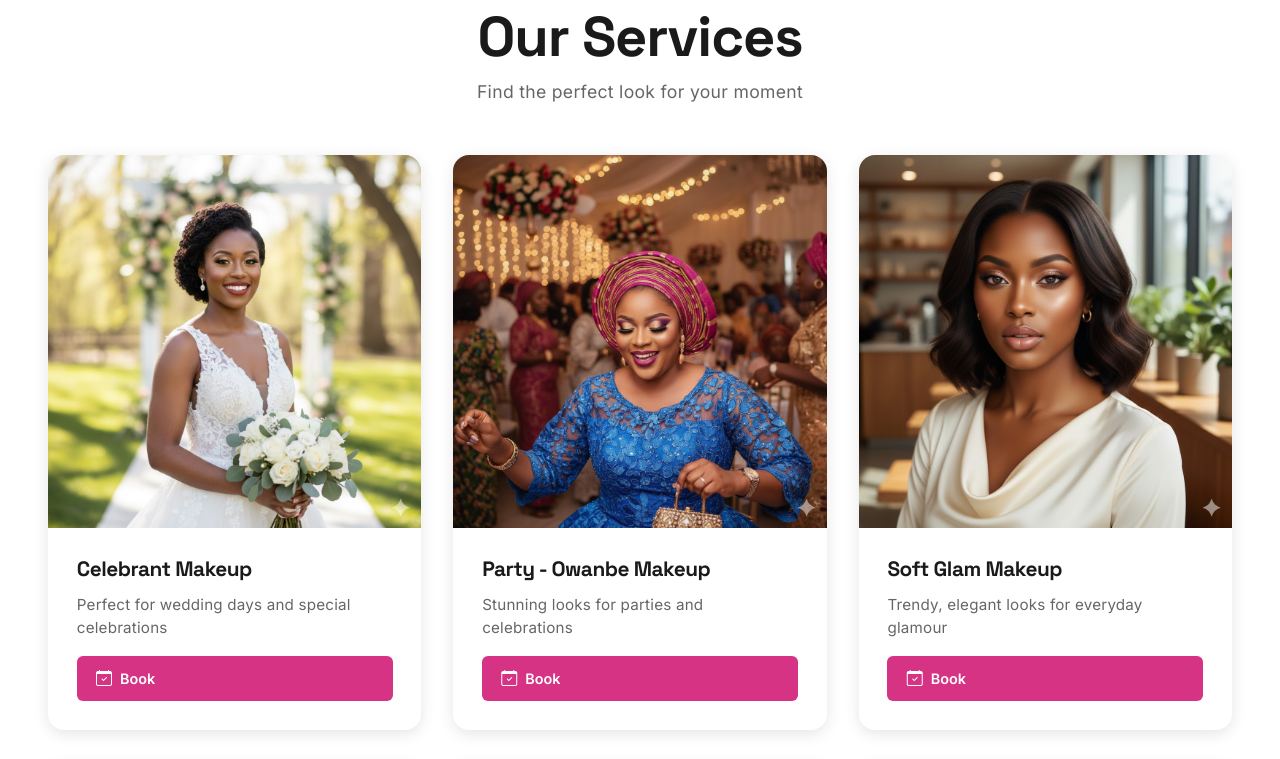
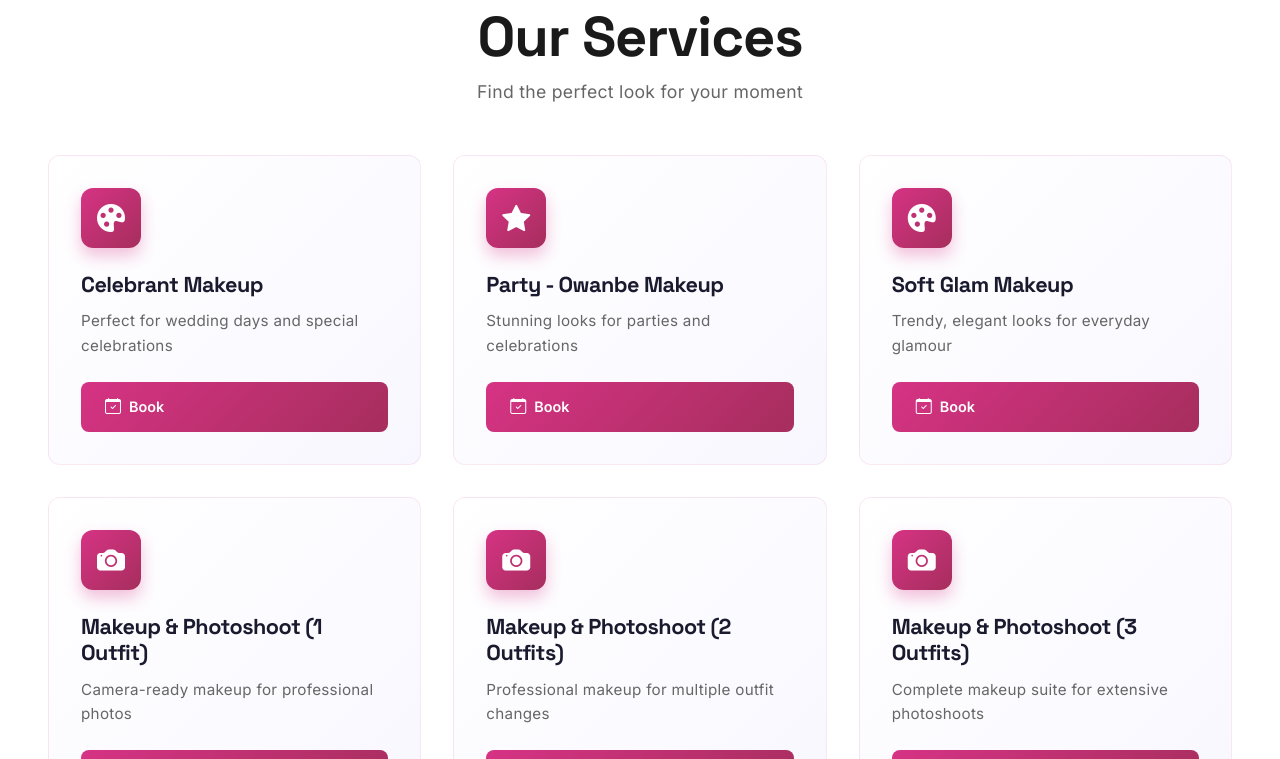
Before and after one commit to femithetechguy/glamorbybee, a plain HTML site: page index.html in a window 1280 px wide. Shown: the part 986-1745 px from the top of the page. Drawn offline with nearby package versions, Linux system fonts and the light colour scheme.

Commit message:
updated services from image to icon and animation

```diff
--- a/css/styles.css
+++ b/css/styles.css
@@ -449,116 +449,121 @@ p {
 }
 
 .service-card {
-    background: #fff;
-    border: none;
-    border-radius: var(--radius);
+    position: relative;
+    background: linear-gradient(135deg, #ffffff 0%, #f8f7ff 100%);
+    border-radius: 12px;
+    padding: 2rem;
+    border: 1px solid rgba(214, 51, 132, 0.1);
     overflow: hidden;
-    transition: all 0.3s cubic-bezier(0.4, 0, 0.2, 1);
+    transition: all 0.4s cubic-bezier(0.25, 0.46, 0.45, 0.94);
     cursor: pointer;
-    box-shadow: 0 4px 15px rgba(0, 0, 0, 0.1);
     display: flex;
     flex-direction: column;
     height: 100%;
-    position: relative;
 }
 
 .service-card::before {
     content: '';
     position: absolute;
     top: 0;
-    left: 0;
-    right: 0;
-    bottom: 0;
-    background: linear-gradient(135deg, rgba(214, 51, 132, 0.08) 0%, rgba(111, 66, 193, 0.08) 100%);
-    opacity: 0;
-    transition: opacity 0.3s cubic-bezier(0.4, 0, 0.2, 1);
-    pointer-events: none;
-    z-index: 1;
-}
-
-.service-card:hover {
-    box-shadow: 0 12px 35px rgba(214, 51, 132, 0.25);
-    transform: translateY(-8px);
-}
-
-.service-card:hover::before {
-    opacity: 1;
-}
-
-.service-image-wrapper {
-    width: 100%;
-    position: relative;
-    overflow: hidden;
-    background: var(--light);
-    aspect-ratio: 1 / 1;
-}
-
-.service-image {
+    left: -100%;
     width: 100%;
     height: 100%;
-    position: absolute;
-    top: 0;
-    left: 0;
-    object-fit: cover;
-    object-position: center;
-    transition: all 0.4s cubic-bezier(0.4, 0, 0.2, 1);
-    filter: brightness(1);
-}
-
-.service-card:hover .service-image {
-    filter: brightness(1.1) contrast(1.05);
+    background: linear-gradient(90deg, transparent, rgba(214, 51, 132, 0.15), transparent);
+    transition: left 0.6s ease;
+    pointer-events: none;
+}
+
+.service-card:hover::before {
+    left: 100%;
+}
+
+.service-card:hover {
+    transform: translateY(-8px);
+    border-color: rgba(214, 51, 132, 0.3);
+    box-shadow: 0 20px 40px rgba(214, 51, 132, 0.15), 0 0 60px rgba(214, 51, 132, 0.1);
+}
+
+.service-icon {
+    position: relative;
+    width: 60px;
+    height: 60px;
+    background: linear-gradient(135deg, #d63384 0%, #a62e5d 100%);
+    border-radius: 12px;
+    display: flex;
+    align-items: center;
+    justify-content: center;
+    margin-bottom: 1.5rem;
+    font-size: 1.75rem;
+    color: white;
+    box-shadow: 0 8px 16px rgba(214, 51, 132, 0.3);
+    transition: all 0.3s ease;
+    z-index: 2;
+}
+
+.service-icon i {
+    display: flex;
+    align-items: center;
+    justify-content: center;
+}
+
+.service-card:hover .service-icon {
+    transform: scale(1.1) rotate(5deg);
+    box-shadow: 0 12px 24px rgba(214, 51, 132, 0.4);
 }
 
 .service-body {
-    padding: 1.8rem;
     display: flex;
     flex-direction: column;
     flex-grow: 1;
+    position: relative;
+    z-index: 2;
 }
 
 .service-name {
-    font-size: 1.3rem;
+    font-size: 1.35rem;
     font-weight: 700;
-    margin-bottom: 0.8rem;
-    font-family: 'Space Grotesk', sans-serif;
+    margin-bottom: 0.75rem;
+    color: #1a1a2e;
+    transition: color 0.3s ease;
     letter-spacing: -0.5px;
-    color: var(--text);
-    transition: color 0.3s cubic-bezier(0.4, 0, 0.2, 1);
 }
 
 .service-card:hover .service-name {
-    color: var(--primary);
+    color: #d63384;
 }
 
 .service-desc {
     font-size: 0.95rem;
-    color: var(--text-muted);
-    line-height: 1.5;
-    font-weight: 400;
-    letter-spacing: 0.2px;
-    transition: color 0.3s cubic-bezier(0.4, 0, 0.2, 1);
+    color: #666;
+    line-height: 1.6;
+    margin-bottom: 1.5rem;
     flex-grow: 1;
-    margin-bottom: 1rem;
-}
-
-.service-card:hover .service-desc {
-    color: var(--text);
+    position: relative;
+    z-index: 2;
 }
 
 .service-book-btn {
     display: inline-flex;
     align-items: center;
     gap: 0.5rem;
-    background: var(--primary);
+    background: linear-gradient(135deg, #d63384 0%, #a62e5d 100%);
     color: white;
-    padding: 0.6rem 1.2rem;
-    border-radius: 6px;
+    padding: 0.75rem 1.5rem;
+    border-radius: 8px;
     text-decoration: none;
     font-weight: 600;
     font-size: 0.9rem;
-    transition: all 0.3s cubic-bezier(0.4, 0, 0.2, 1);
+    transition: all 0.3s ease;
     border: none;
     cursor: pointer;
+    position: relative;
+    z-index: 2;
+}
+
+.service-book-btn:hover {
+    transform: translateY(-2px);
+    box-shadow: 0 6px 12px rgba(214, 51, 132, 0.3);
 }
 
 .service-book-btn:hover {
--- a/js/app.js
+++ b/js/app.js
@@ -340,15 +340,46 @@ function populateServicesGrid() {
         return;
     }
 
+    // Service icon mapping - Bootstrap Icons
+    const serviceIcons = {
+        'bridal': 'bi-heart-fill',
+        'party': 'bi-star-fill',
+        'photoshoot': 'bi-camera-fill',
+        'wedding': 'bi-ring',
+        'makeup': 'bi-palette-fill',
+        'training': 'bi-mortarboard-fill',
+        'consultation': 'bi-chat-dots-fill',
+        'touch-up': 'bi-pencil-square',
+        'airbrush': 'bi-droplet-fill',
+        'contouring': 'bi-brush-fill',
+        'lashes': 'bi-eye-fill',
+        'eyebrow': 'bi-eyebrow',
+        'glam': 'bi-sparkles',
+        'soft': 'bi-cloud-fill',
+        'owanbe': 'bi-gem',
+        'celebrant': 'bi-heart-fill',
+        'luxury': 'bi-award-fill'
+    };
+
+    // Function to get icon for service name
+    const getIcon = (serviceName) => {
+        const nameKey = serviceName.toLowerCase().replace(/\s+/g, '-');
+        for (let key in serviceIcons) {
+            if (nameKey.includes(key)) {
+                return serviceIcons[key];
+            }
+        }
+        return 'bi-palette-fill'; // Default icon
+    };
+
     servicesGrid.innerHTML = '';
 
     appData.services.forEach(service => {
         const card = document.createElement('div');
         card.className = 'service-card';
+        const iconClass = getIcon(service.name);
         card.innerHTML = `
-            <div class="service-image-wrapper">
-                <img src="${service.image}" alt="${service.name}" class="service-image" loading="lazy">
-            </div>
+            <div class="service-icon"><i class="bi ${iconClass}"></i></div>
             <div class="service-body">
                 <h4 class="service-name">${service.name}</h4>
                 <p class="service-desc">${service.description}</p>
```
